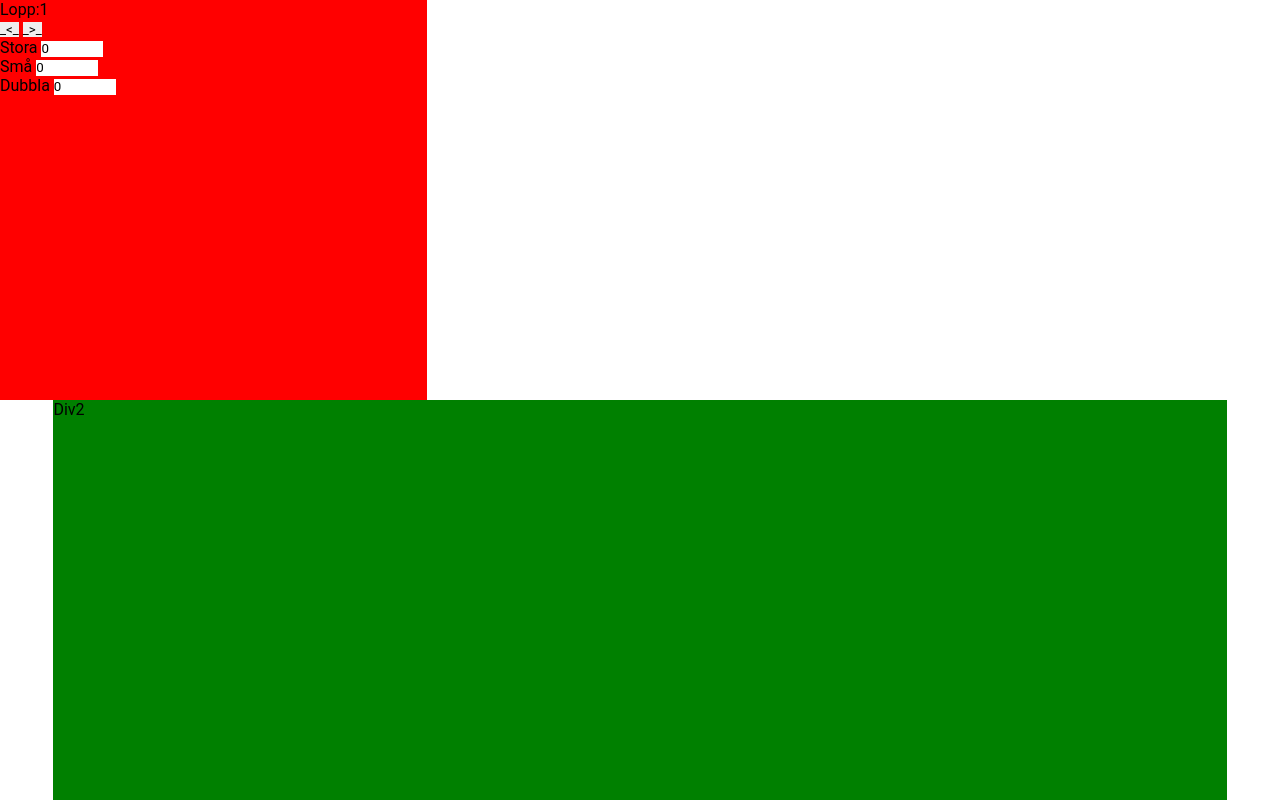
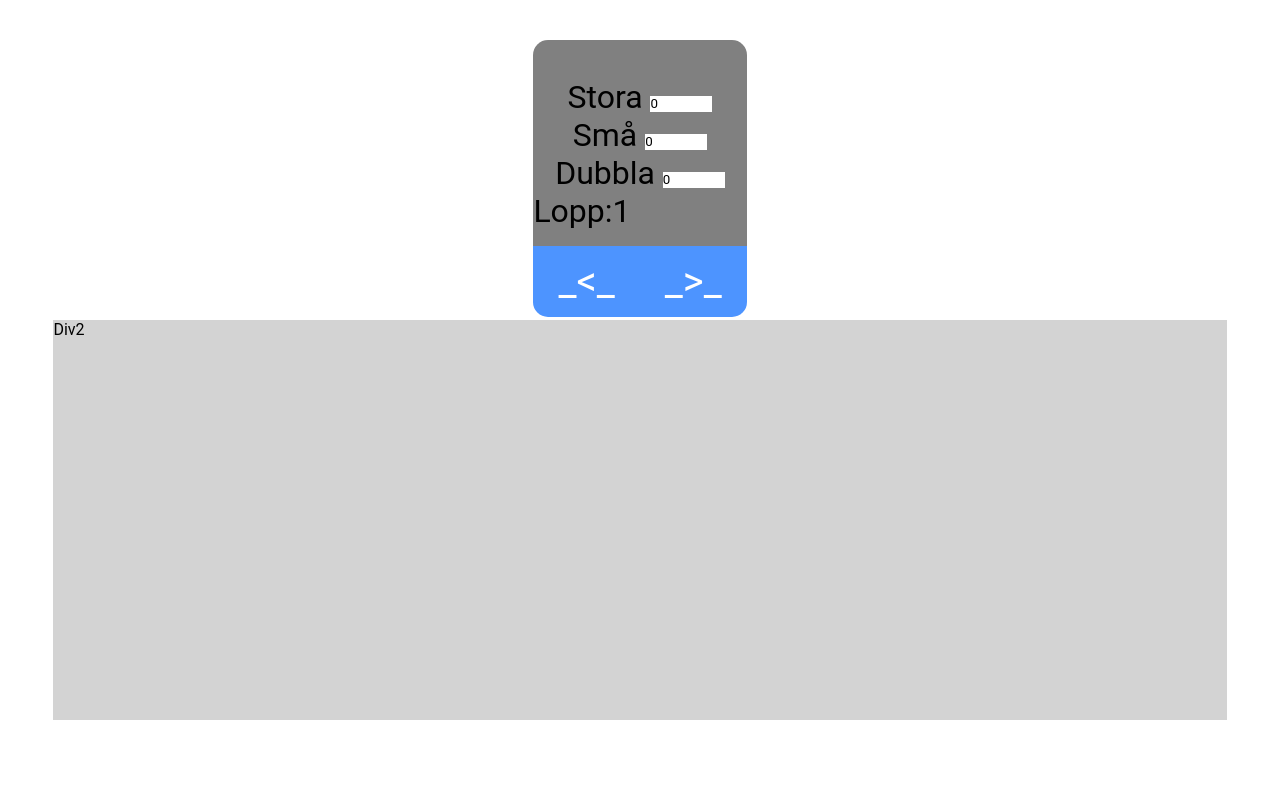
Before and after one commit to Foxmaner/gokartBooking, a PHP site: page /html/cashPage.php in a window 1280 px wide. Run offline with PHP 8.4, Linux system fonts and the light colour scheme; a user stored in the database is signed in; data comes from the database, SQL or seed files in the repository.

Commit message:
-0.3.8 cashPage[new design WIP]

```diff
--- a/html/cashContentPage.php
+++ b/html/cashContentPage.php
@@ -1,8 +1,8 @@
-<div class="section col-4 col-s-5" id="section1">
+<div class="section col-2 col-s-5" id="section1">
 
-  <p id="textEditLopp">Lopp: </p> <div id="outputEditLopp">1</div>
-  <br>
-  <button onclick="outputEditRaceS();selectPreviusRace()"> _<_ </button> <button onclick="outputEditRaceA();selectNextRace();"> _>_ </button>
+
+
+
   <br>
   Stora <input id="inputLargeKart" class="kartInputs" type="number" min="0" max="25" oninput="editRace()">
   <br>
@@ -11,6 +11,9 @@
   Dubbla <input id="inputDoubleKart" class="kartInputs" type="number" min="0" max="25" oninput="editRace()">
 
   <div id="outputTest"></div>
+  <p id="textEditLopp">Lopp: </p> <div id="outputEditLopp">1</div>
+  <br>
+  <button class="changeRaceButton" id="changeRaceButtonRecent" onclick="outputEditRaceS();selectPreviusRace()"> _<_ </button> <button id="changeRaceButtonNext" class="changeRaceButton" onclick="outputEditRaceA();selectNextRace();"> _>_ </button>
 </div>
 
 <div class="section col-11 col-s-5" id="section2">Div2 </div>
--- a/style/cashStyle.css
+++ b/style/cashStyle.css
@@ -13,22 +13,57 @@
   width: 50%;
   height: 50vh;
   float: left;
+
 }
+.changeRaceButton{
+
+		color: white;
+    background-color: rgb(77, 148, 255);
+    font-size: 125%;
+    text-align: center;
+    padding-top: 0.75rem;
+    padding-bottom: 0.75rem;
+    padding-left: 0.25rem;
+    padding-right: 0.25rem;
+    margin-top: 1rem;
+		width: 50%;
+		float: left;
+
+}
+
 #section1{
-background-color: red;
+background-color: grey;
+border-radius: 15px;
+padding: auto;
+align-content:center;
+margin-left: 41.67%;
+margin-top: 5vh;
+margin-bottom: 5vh;
+height: 30vh;
+font-size: 2rem;
+text-align: center;
 }
 #section2{
-background-color: green;
+background-color: lightgray;
 }
 
 
 
 #textEditLopp{
   display:inline;
-  float: left;
+float: left;
+	text-align: center;
 }
 #outputEditLopp{
-  float: left;
+ float: left;
+	text-align: center;
+}
+
+#changeRaceButtonRecent{
+	border-radius: 0 0 0 15px;
+}
+#changeRaceButtonNext{
+	border-radius: 0 0 15px 0;
 }
 
 
```
